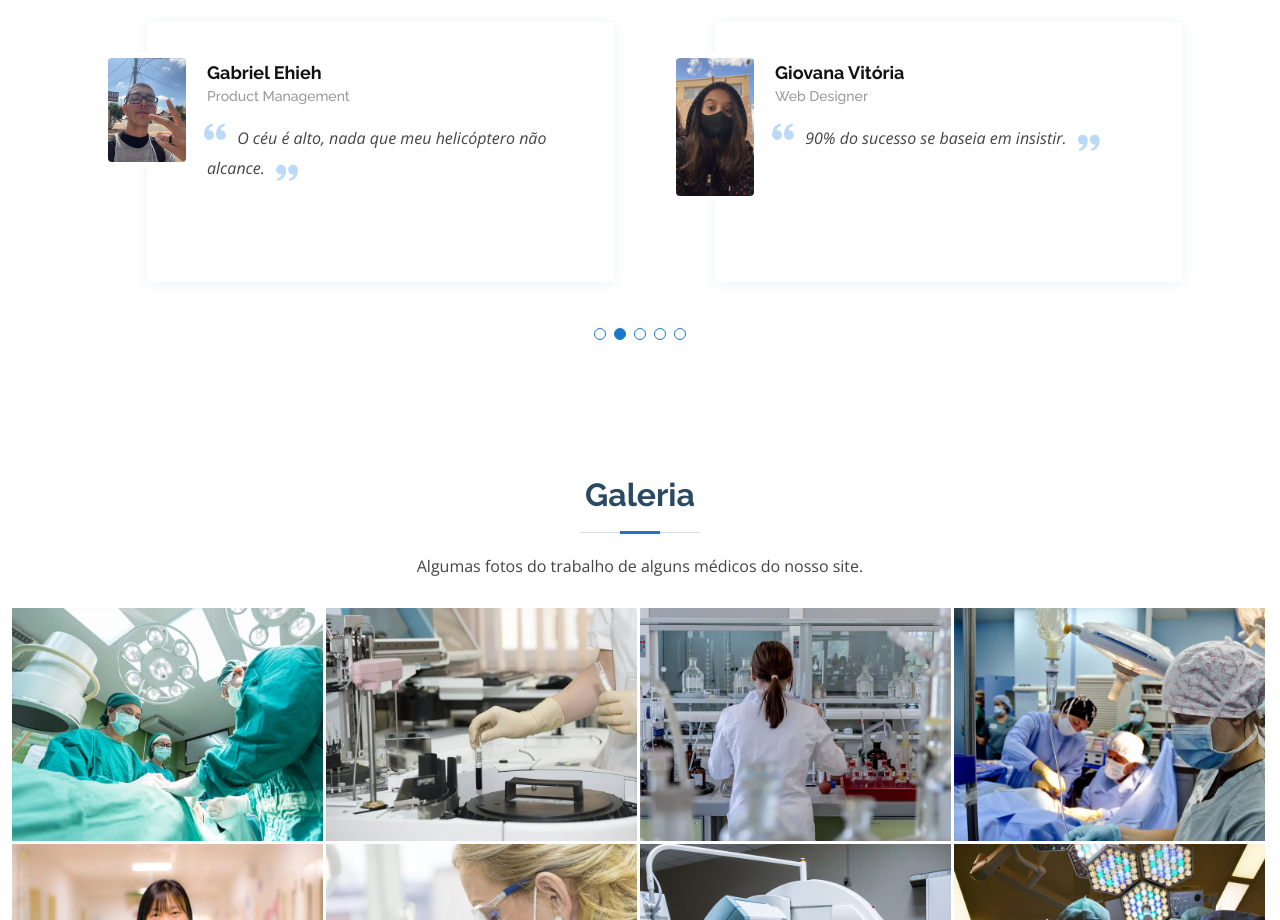
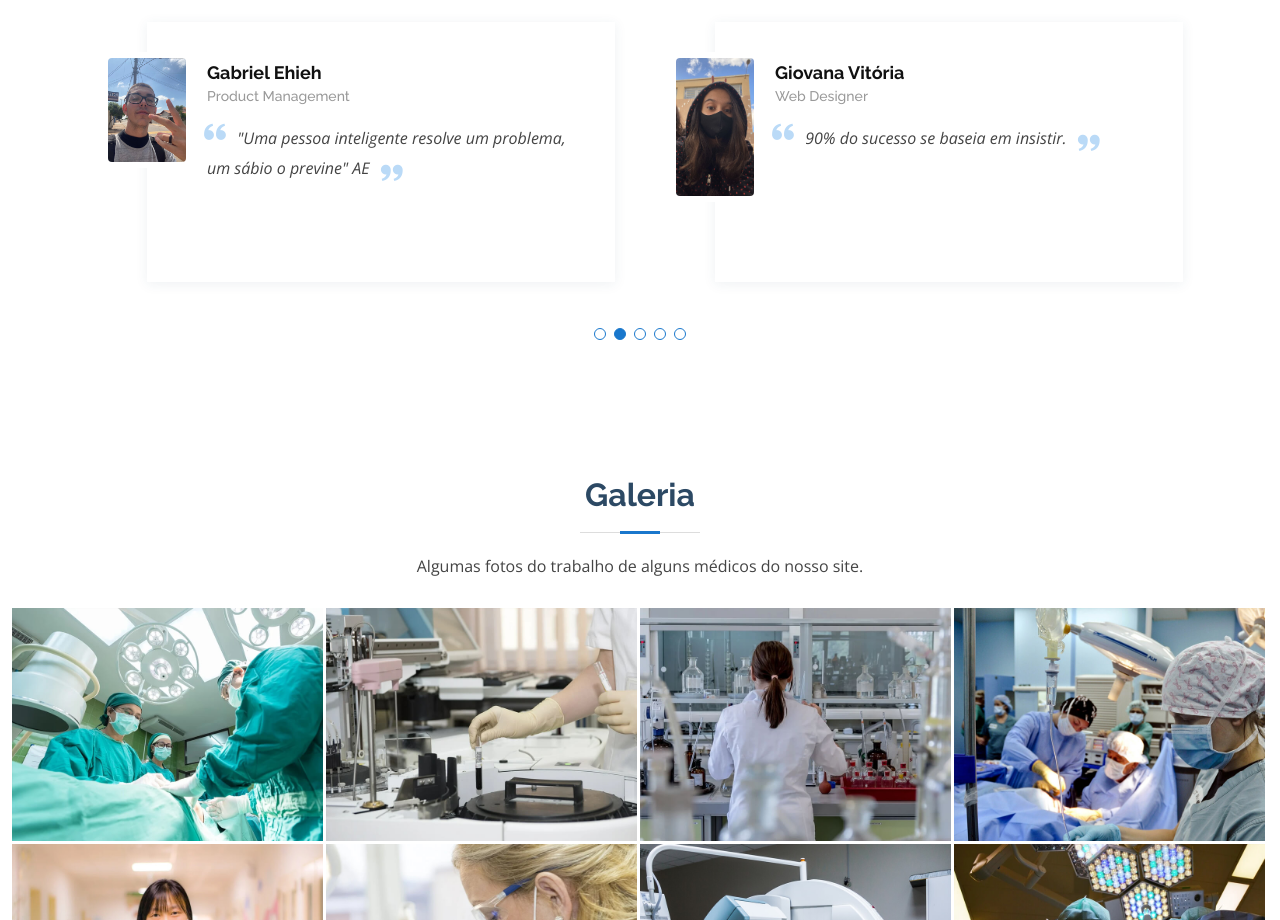
Before and after one commit to GuiCeara/PontoDeEncontro, a plain HTML site: page index.html in a window 1280 px wide. Shown: the part 2960-3880 px from the top of the page. Drawn offline with nearby package versions, Linux system fonts and the light colour scheme.

Commit message:
modificando frase

```diff
--- a/index.html
+++ b/index.html
@@ -399,7 +399,7 @@
                   <h4>Product Management</h4>
                   <p>
                     <i class="bx bxs-quote-alt-left quote-icon-left"></i>
-                    O céu é alto, nada que meu helicóptero não alcance.
+                    "Uma pessoa inteligente resolve um problema, um sábio o previne" AE
                     <i class="bx bxs-quote-alt-right quote-icon-right"></i>
                   </p>
                 </div>
```
